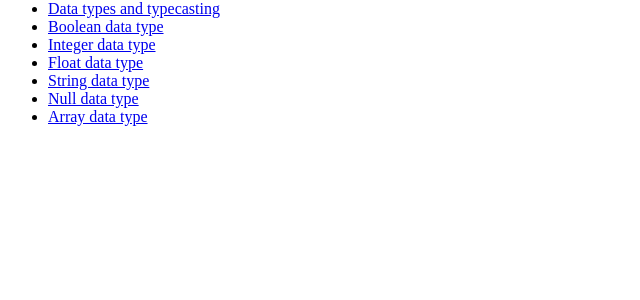
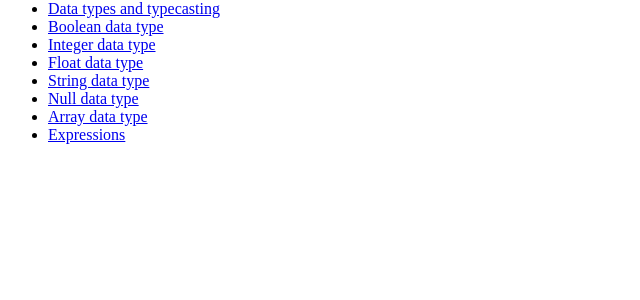
Before and after one commit to jorgearmas/PHP_Path, a PHP site: page / in a window 1280 px wide. Shown: the part 124-424 px from the top of the page, without its empty margins (0-640 px from the left). Run offline with PHP 8.4, Linux system fonts and the light colour scheme.

Commit message:
HL added

```diff
--- a/index.php
+++ b/index.php
@@ -58,7 +58,7 @@
         <li><a href="./_07_string_data_types.php">String data type</a></li>
         <li><a href="./_08_null_data_types.php">Null data type</a></li>
         <li><a href="./_09_array_data_types.php">Array data type</a></li>
-
+        <li><a href="./_10_expressions.php">Expressions</a></li>
     </ul>
 </body>
 </html>
```
